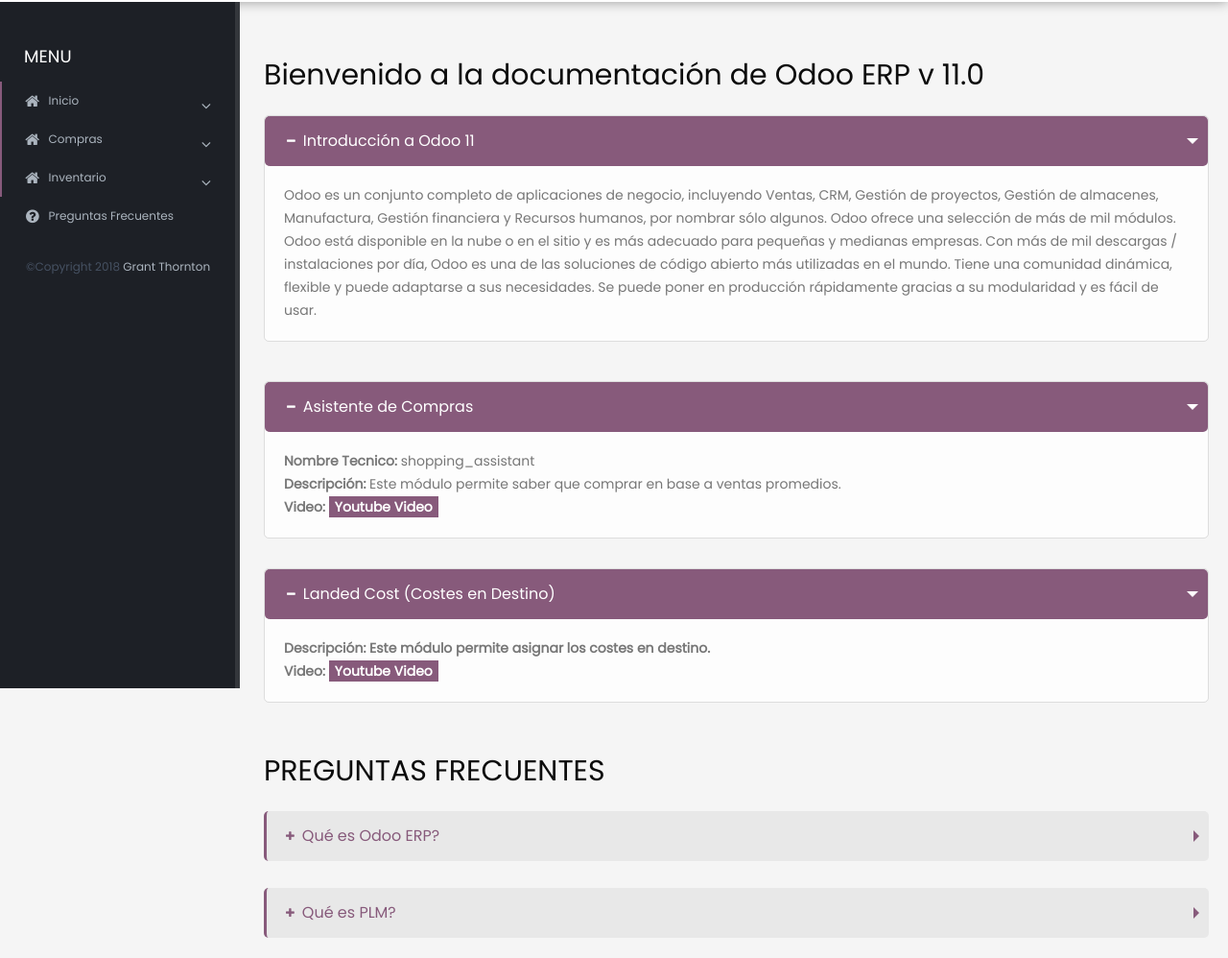
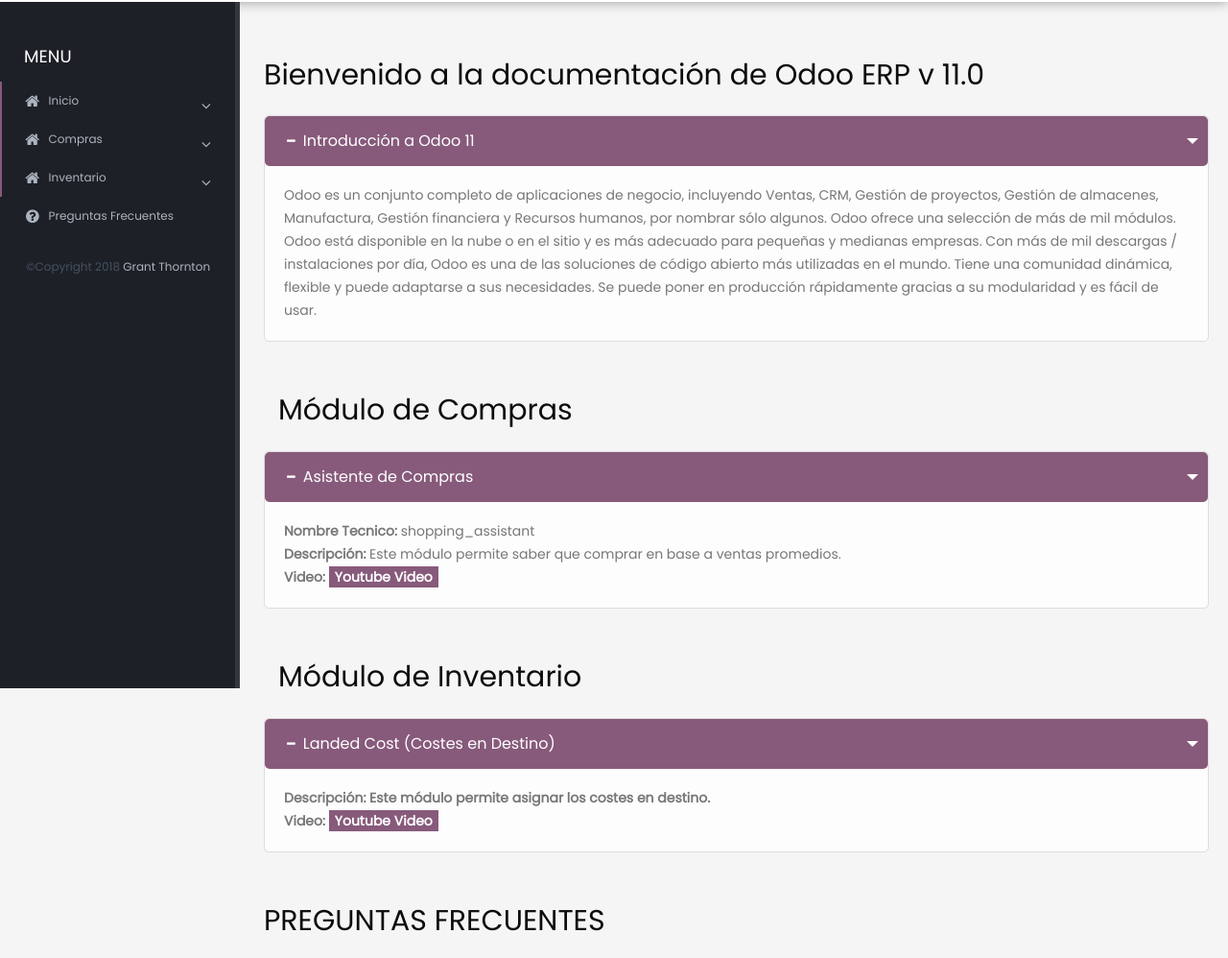
Before and after one commit to falconsoft3d/curso-odoo-11, a plain HTML site: page index.html in a window 1280 px wide. Shown: the part 83-1081 px from the top of the page at 96% size. Drawn offline with Linux system fonts and the light colour scheme.

Commit message:
subiendo cambios

```diff
--- a/index.html
+++ b/index.html
@@ -169,7 +169,9 @@
 
 				-->
 
-
+				<div class="col-md-12">
+						<h2 class="page-title">Módulo de Compras</h2>
+				</div>
 				<div id="asistente_compras" class="row"><div class="col-md-12"></div>
 					<div class="col-md-12 toggle" data-plugin-toggle="">
 						<section id="welcome" class="toggle active">
@@ -182,6 +184,10 @@
 						</section>
 				</div></div>
 
+
+				<div class="col-md-12">
+						<h2 class="page-title">Módulo de Inventario</h2>
+				</div>
 				<div id="landed_cost" class="row"><div class="col-md-12"></div>
 					<div class="col-md-12 toggle" data-plugin-toggle="">
 						<section id="welcome" class="toggle active">
```
